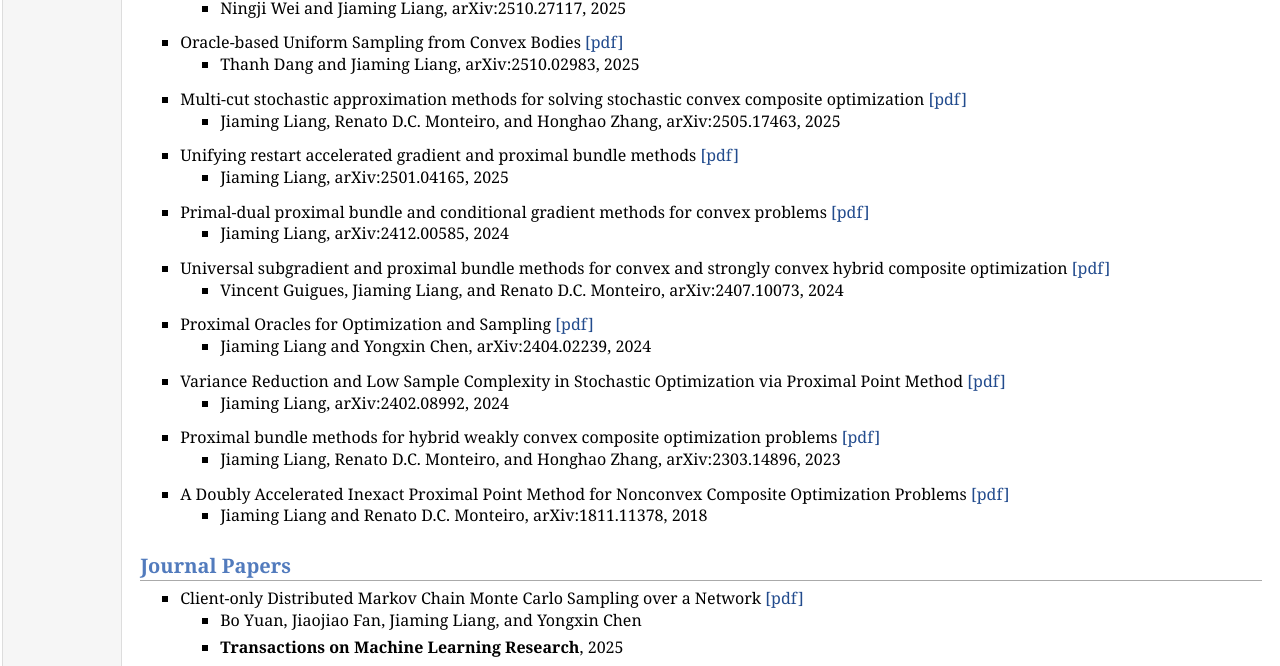
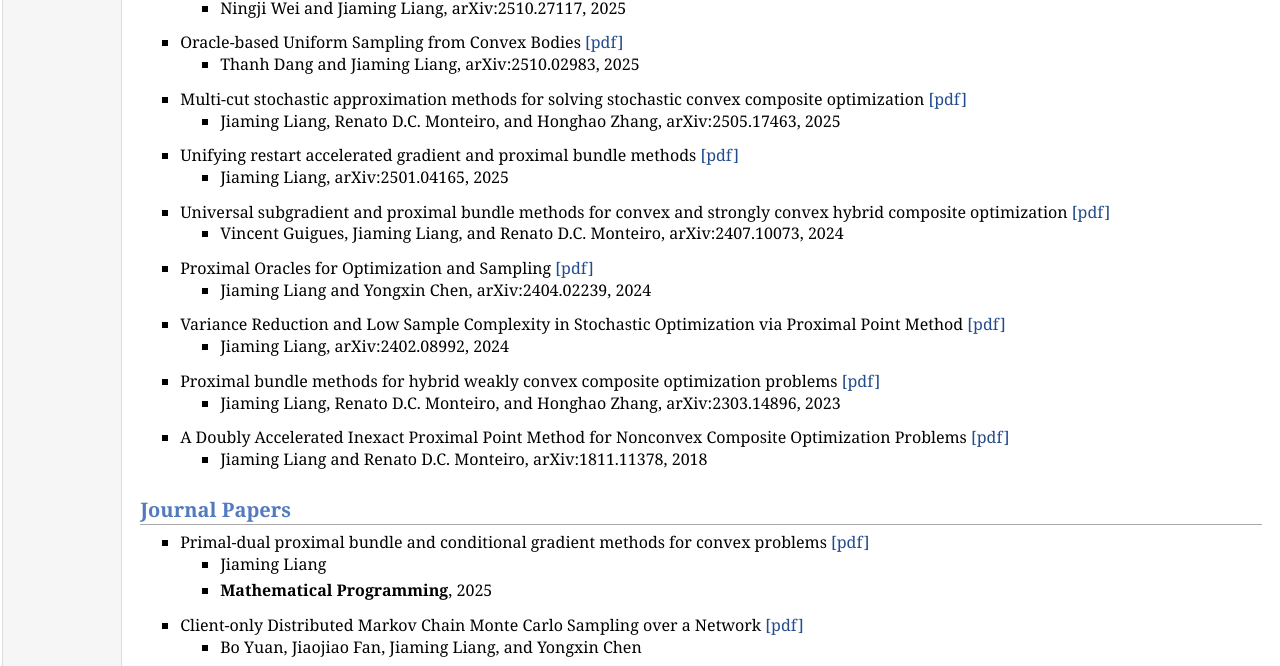
Before and after one commit to jiaming-liang/jiaming-liang.github.io, a plain HTML site: page publication.html in a window 1280 px wide. Shown: the part 134-800 px from the top of the page. Drawn offline with Linux system fonts and the light colour scheme.

Commit message:
Update publication.html

```diff
--- a/publication.html
+++ b/publication.html
@@ -45,12 +45,6 @@
 <li><p>Jiaming Liang, arXiv:2501.04165, 2025</p>
 </li></ul>
 </li>
-<li><p>Primal-dual proximal bundle and conditional gradient methods for convex problems
-<a href="https://arxiv.org/pdf/2412.00585">[pdf]</a> <br /></p>
-<ul>
-<li><p>Jiaming Liang, arXiv:2412.00585, 2024</p>
-</li></ul>
-</li>
 <li><p>Universal subgradient and proximal bundle methods for convex and strongly convex hybrid composite optimization <a href="https://arxiv.org/pdf/2407.10073.pdf">[pdf]</a> <br /></p>
 <ul>
 <li><p>Vincent Guigues, Jiaming Liang, and Renato D.C. Monteiro, arXiv:2407.10073, 2024</p>
@@ -83,6 +77,14 @@
 </ul>
 <h2>Journal Papers</h2>
 <ul>
+<li><p>Primal-dual proximal bundle and conditional gradient methods for convex problems
+<a href="https://arxiv.org/pdf/2412.00585">[pdf]</a> <br /></p>
+<ul>
+<li><p>Jiaming Liang</p>
+</li>
+<li><p><b>Mathematical Programming</b>, 2025</p>
+</li></ul>
+</li>
 <li><p>Client-only Distributed Markov Chain Monte Carlo Sampling over a Network <a href="https://openreview.net/pdf?id=1bZ2rLfKwu">[pdf]</a> <br /></p>
 <ul>
 <li><p>Bo Yuan, Jiaojiao Fan, Jiaming Liang, and Yongxin Chen</p>
@@ -227,7 +229,7 @@
 </ul>
 <div id="footer">
 <div id="footer-text">
-Page generated 2025-11-03 00:45:53 EST, by <a href="http://jemdoc.jaboc.net/">jemdoc</a>.
+Page generated 2025-11-23 15:19:03 EST, by <a href="http://jemdoc.jaboc.net/">jemdoc</a>.
 </div>
 </div>
 </td>
```
